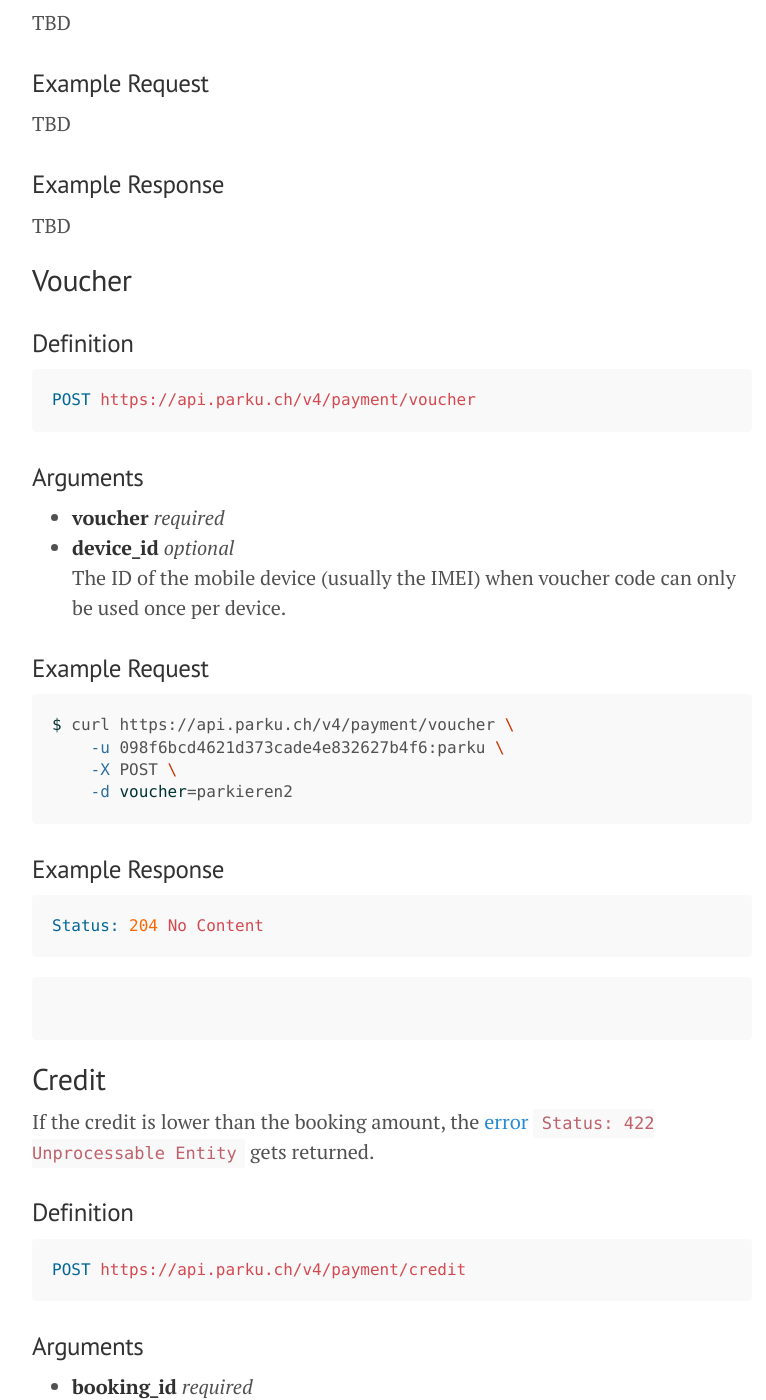
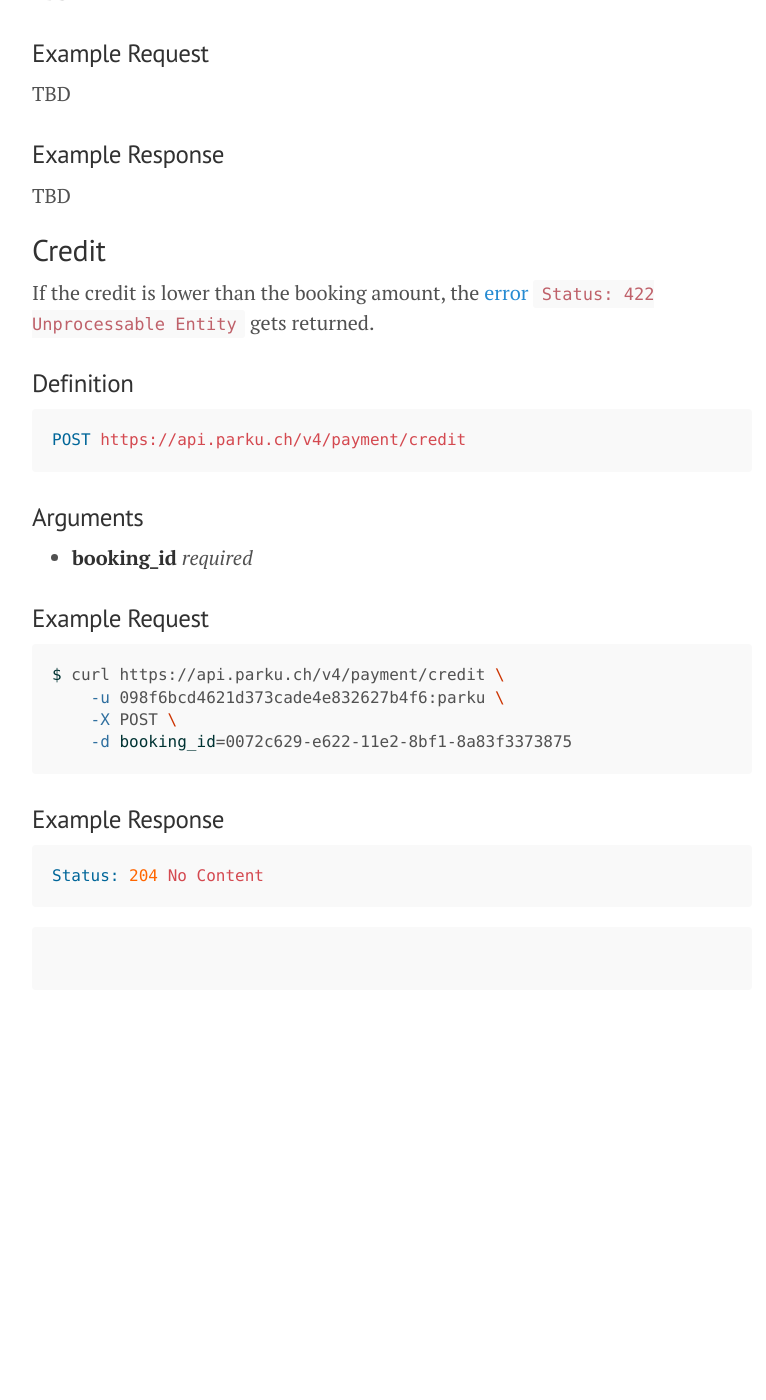
Before and after one commit to parku/docs, a Jekyll site: the page built from api/payments.md, in a window 1280 px wide and 1400 px high, scrolled down 1833 px. Shown: the whole window, without its empty margins (248-1014 px from the left). Built offline with Jekyll 4.4.1, drawn with Linux system fonts in a browser that asks for light colours; Markdown is read by kramdown in place of the engine named in the settings; after the commit the page ends 2903 px from its top, so only the background shows below that.

Commit message:
Adding voucher as seperate endpoint, removed from payment.

````diff
--- a/api/payments.md
+++ b/api/payments.md
@@ -9,7 +9,6 @@ We need the information to verify the booking or credit charge. If no informatio
 
 * [PayPal](#paypal)
 * [Braintree](#braintree)
-* [Voucher](#voucher)
 * [Credit](#credit)
 
 ## <a name="paypal"></a>PayPal
@@ -74,39 +73,6 @@ TBD
 TBD
 
 
-## <a name="voucher"></a>Voucher
-
-### Definition
-
-```nginx
-POST {{ site.parku.api }}/payment/voucher
-```
-
-### Arguments
-
-* __voucher__ _required_<br/>
-* __device_id__ _optional_<br/>
-  The ID of the mobile device (usually the IMEI) when voucher code can only be used once per device.
-
-### Example Request
-
-```sh
-$ curl {{ site.parku.api }}/payment/voucher \
-    -u 098f6bcd4621d373cade4e832627b4f6:parku \
-    -X POST \
-    -d voucher=parkieren2
-```
-
-### Example Response
-
-```nginx
-Status: 204 No Content
-```
-
-```
-
-```
-
 ## <a name="credit"></a>Credit
 
 If the credit is lower than the booking amount, the [error][error] `Status: 422 Unprocessable Entity` gets returned.
````
Also changed, not shown: api/voucher.md (added, +45 -0 lines).
